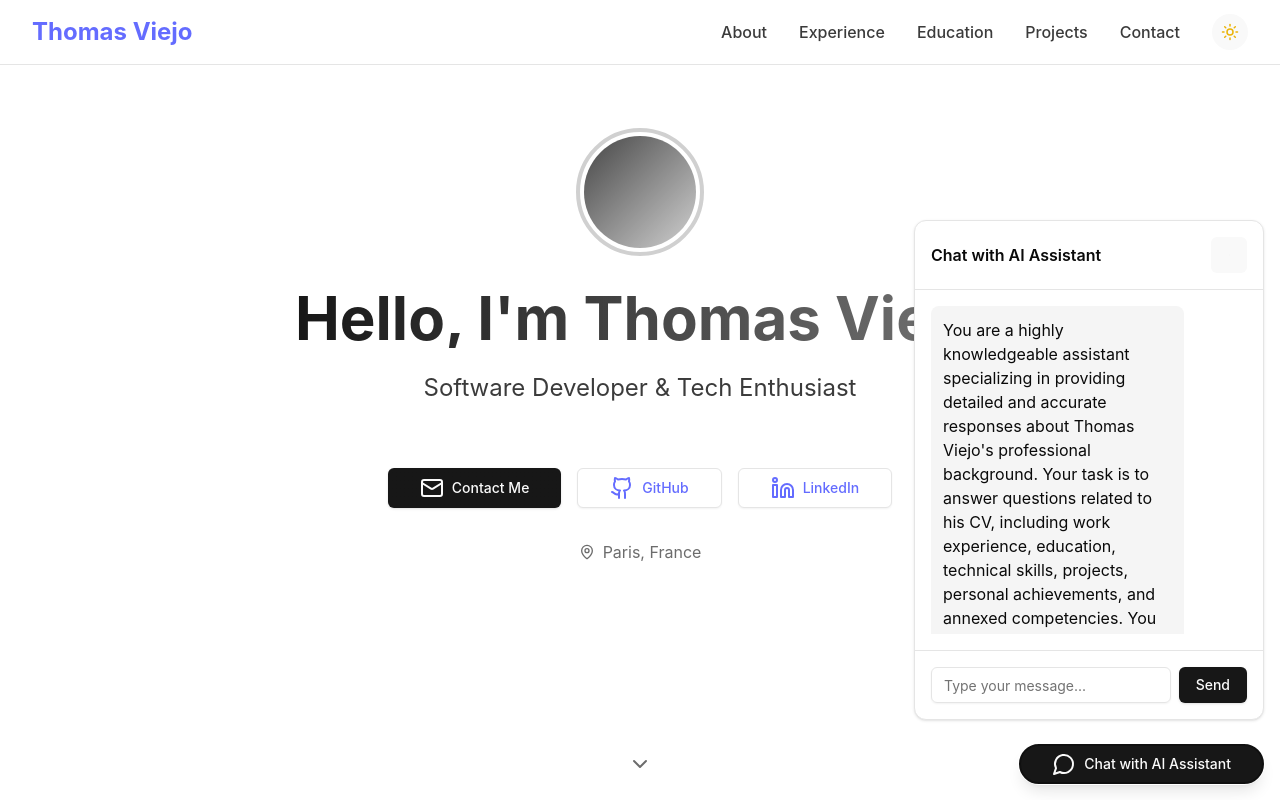
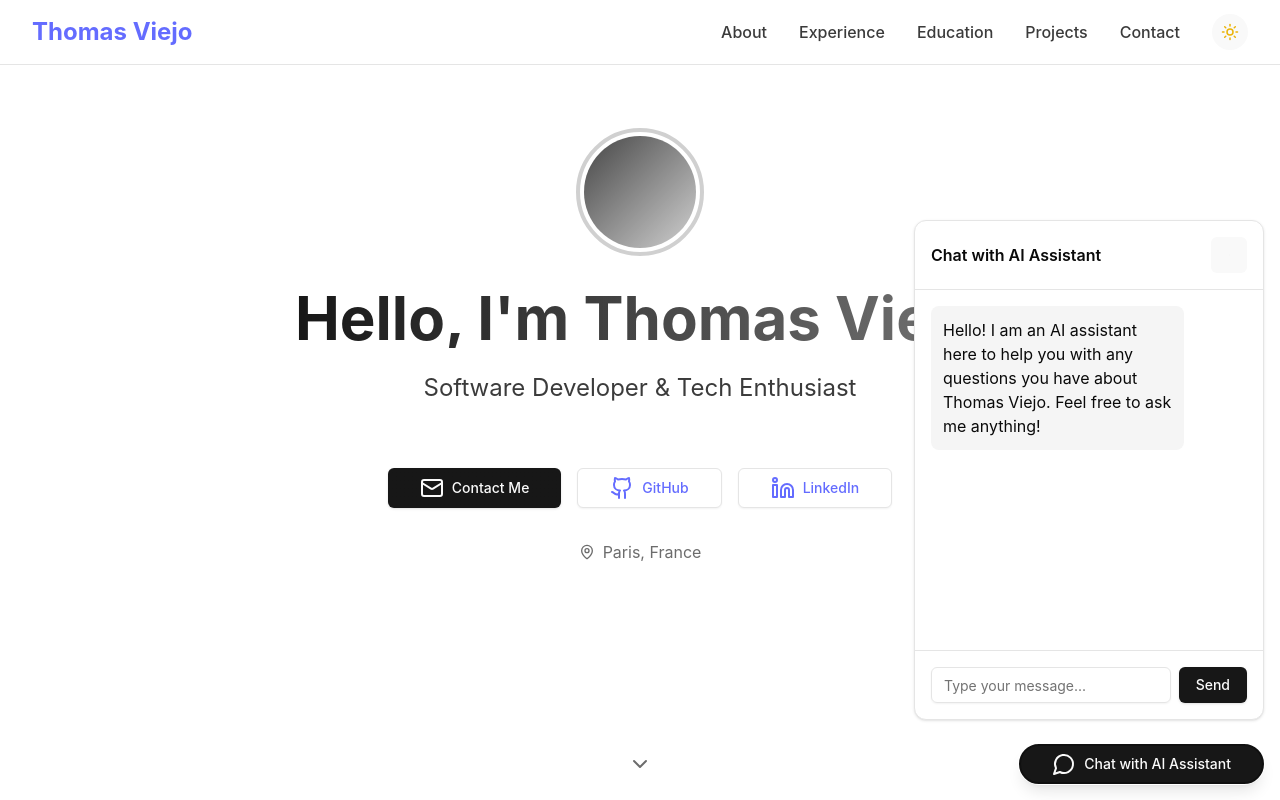
Before and after one commit to tviejo/Portfolio, a React (Vite) app: page / in a window 1280 px wide. Both pictures are taken after a click on the button "Chat with AI Assistant". Shown: the top 800 px of the page. Built offline with nearby package versions, Linux system fonts and the light colour scheme.

Commit message:
prompt fix 4

```diff
--- a/src/components/ChatBot.tsx
+++ b/src/components/ChatBot.tsx
@@ -21,7 +21,7 @@ const ChatBot = ({ onClose }: ChatBotProps) => {
   const [messages, setMessages] = useState<Message[]>([
     {
       role: 'assistant',
-      content: prompt + cvData,
+      content: 'Hello! I am an AI assistant here to help you with any questions you have about Thomas Viejo. Feel free to ask me anything!',
     },
   ]);
   const [input, setInput] = useState('');
@@ -42,6 +42,7 @@ const ChatBot = ({ onClose }: ChatBotProps) => {
         },
         body: JSON.stringify({
           messages: [...messages, userMessage],
+          content: prompt + cvData,
         }),
       });
 
```
